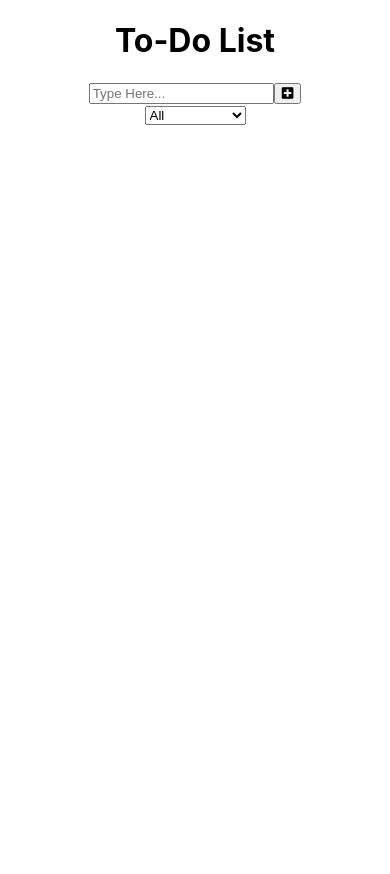
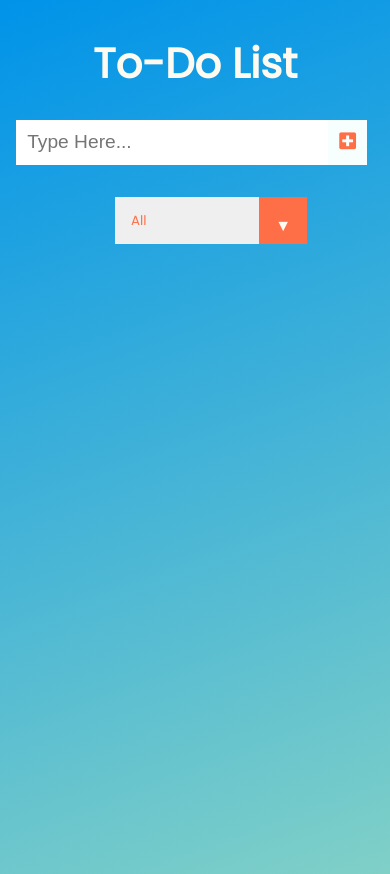
Before and after one commit to Kapil56J/react-todo, a React (Create React App) app: page / in a window 390 px wide. Before the commit the page ends 844 px from the top, so only its background shows below. Built offline with nearby package versions, Linux system fonts and the light colour scheme.

Commit message:
Update App.css

```diff
--- a/src/App.css
+++ b/src/App.css
@@ -1,7 +1,177 @@
-.App {
-  text-align: center;
+* {
+  margin: 0;
+  padding: 0;
+  box-sizing: border-box;
+}
+body {
+  background-color: #0093e9;
+  background-image: linear-gradient(160deg, #0093e9 0%, #80d0c7 100%);
+  color: FloralWhite;
+  font-family: "Poppins", sans-serif;
+  min-height: 100vh;
+}
+header {
+  font-size: 2rem;
+}
+
+header,
+form {
+  min-height: 20vh;
+  display: flex;
+  justify-content: center;
+  align-items: center;
+}
+form input,
+form button {
+  padding: 0.5rem;
+  font-size: 2rem;
+  border: none;
+  background: white;
+}
+form button {
+  color: #ff6f47;
+  background: #f7fffe;
+  cursor: pointer;
+  transition: all 0.3s ease;
+}
+form button:hover {
+  background: #ff6f47;
+  color: white;
+}
+
+/*CUSTOM SELECTOR */
+select {
+  -webkit-appearance: none;
+  -moz-appearance: none;
+  -ms-appearance: none;
+  appearance: none;
+  outline: 0;
+  box-shadow: none;
+  border: 0 !important;
+  background-image: none;
+}
+
+.select,
+.input {
+  margin: 1rem;
+}
+
+/* Custom Select */
+.select {
+  position: relative;
+  overflow: hidden;
+}
+select {
+  color: #ff6f47;
+  font-family: "Poppins", sans-serif;
+  /* font-size: 1.1rem; */
+  cursor: pointer;
+  width: 12rem;
+}
+/* Arrow */
+.select::after {
+  content: "\25BC";
+  position: absolute;
+  top: 0;
+  right: 0;
+  padding: 1rem;
+  background: #ff6f47;
+  cursor: pointer;
+  pointer-events: none;
+}
+
+.todo-container {
+  display: flex;
+  justify-content: center;
+  align-items: center;
+}
+
+.todo-list {
+  min-width: 40%;
+  max-width: 50%;
+  list-style: none;
+}
+
+.todo {
+  margin: 0.5rem;
+  background: white;
+  font-size: 1rem;
+  color: black;
+  display: flex;
+  justify-content: space-between;
+  align-items: center;
+  transition: all 1s ease;
+}
+.filter-todo {
+  padding: 1rem;
+}
+.todo li {
+  flex: 1;
+}
+
+.trash-btn,
+.complete-btn {
+  background: #ff6f47;
+  color: white;
+  border: none;
+  padding: 1rem;
+  cursor: pointer;
+  font-size: 1rem;
+}
+.complete-btn {
+  background: rgb(11, 212, 162);
+}
+.todo-item {
+  padding: 0rem 0.5rem;
+}
+
+.fa-trash,
+.fa-check {
+  pointer-events: none;
+}
+
+.fall {
+  transform: translateY(10rem) rotateZ(20deg);
+  opacity: 0;
 }
 
 .completed {
   text-decoration: line-through;
+  opacity: 0.5;
 }
+
+
+@media (max-width: 600px) {
+  header {
+    font-size: 1.3rem;
+    min-height: 8vh;
+    margin: 30px 0 auto;
+  }
+  form {
+    min-height: 20vh;
+    display: flex;
+    /* justify-content: space-between; */
+    align-items: center;
+    flex-direction: column;
+    flex-wrap: wrap;
+  }
+  .todo-input {
+    width: 80%;
+  }
+  .input {
+    width: 100%;
+  }
+  form input,
+  form button {
+    padding: 0.7rem;
+    font-size: 1.2rem;
+  }
+  .todo-list {
+    min-width: 70%;
+    max-width: 85%;
+    list-style: none;
+  }
+  .todo {
+    font-size: 1rem;
+  }
+}
```
